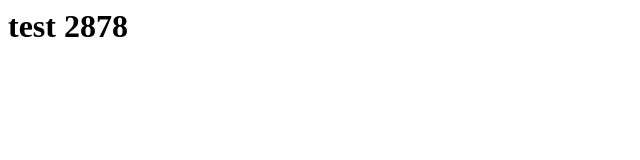
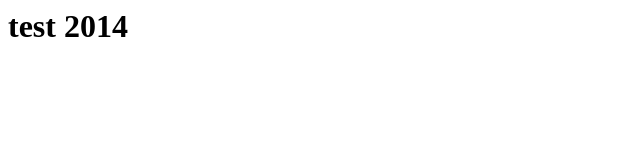
Before and after one commit to sekaka/kret, a plain HTML site: page index.html in a window 1280 px wide. Shown: the full height of the page, 0-640 px from the left. Drawn offline with Linux system fonts and the light colour scheme.

Commit message:
my change

```diff
--- a/index.html
+++ b/index.html
@@ -1,3 +1,3 @@
 <html>
-<h1> test 2878</h1>
+<h1> test 2014</h1>
 </html>
```
